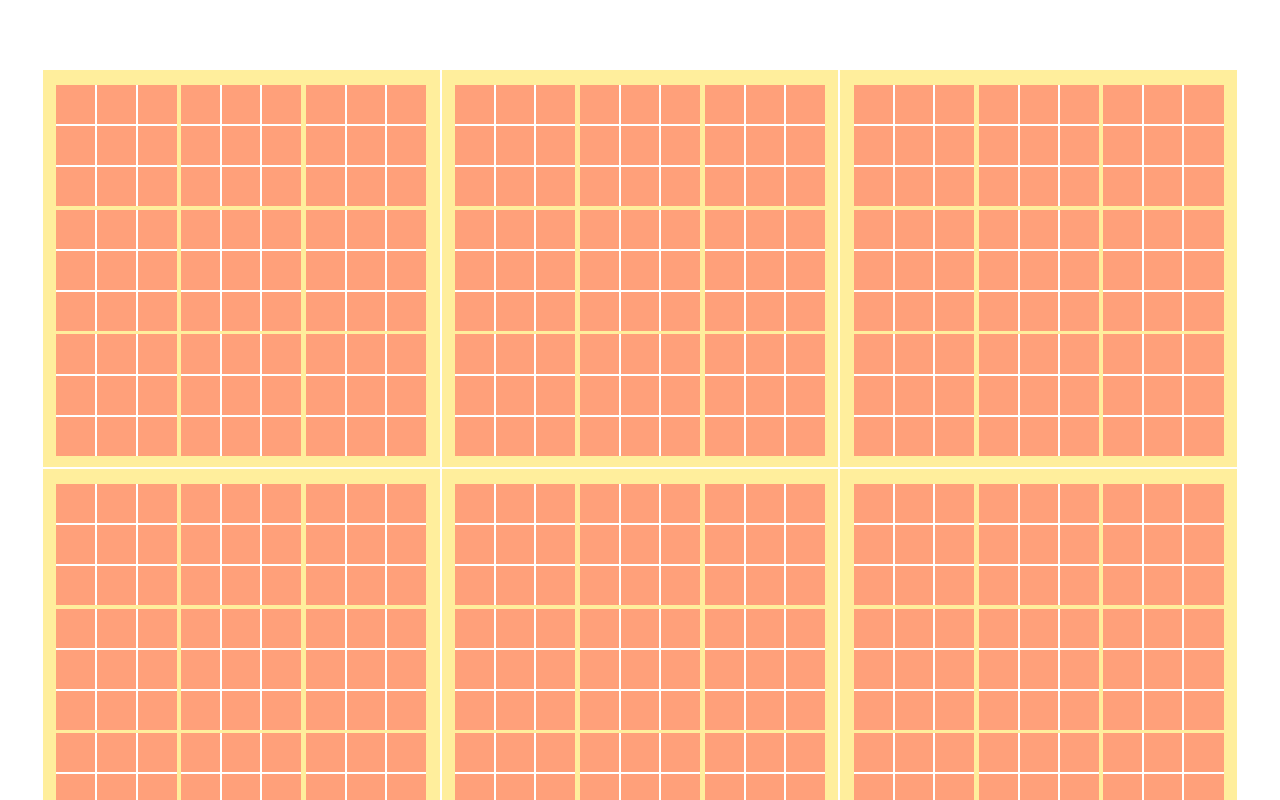
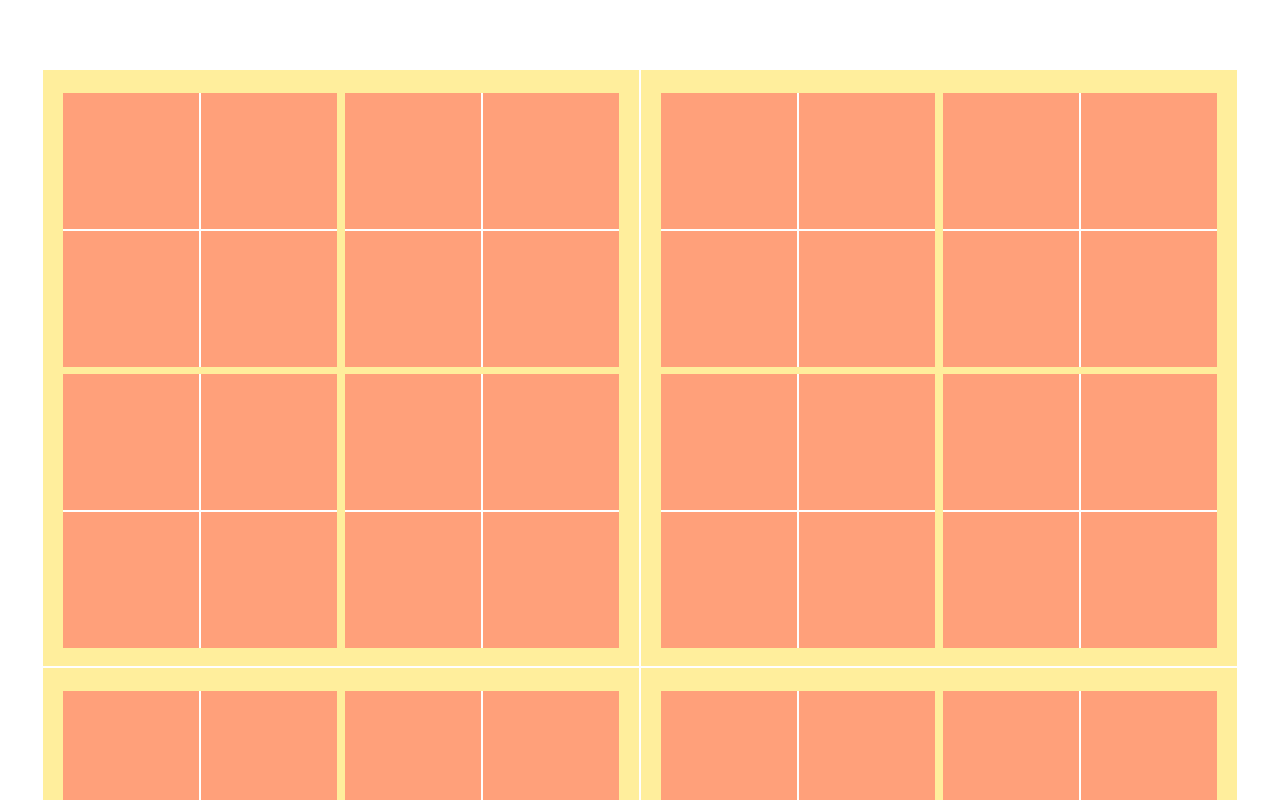
Before and after one commit to sunnyux/tic-tac-toe-3-vue-frontend, a Vue app: page / in a window 1280 px wide. Shown: the top 800 px of the page. Built offline with nearby package versions, Linux system fonts and the light colour scheme; the HTML template or start-up script is replaced by a standard one.

Commit message:
font size changes based on cell width

```diff
--- a/src/App.vue
+++ b/src/App.vue
@@ -5,7 +5,6 @@
 </template>
 
 <script>
-  // import Board from "./components/Board.vue";
   import Octothorpe from "./components/Octothorpe";
 
   export default {
@@ -16,7 +15,7 @@
     data() {
       return {
         depth: 2,
-        size: 3, // the number of rows and columns of the board
+        size: 2, // the number of rows and columns of the board
       }
     },
     created() {
@@ -42,16 +41,13 @@
     text-align: center;
     color: #2c3e50;
     margin-top: 30px;
-    font-size: 2vw;
   }
 
   table {
     margin: auto;
-    /*width: 8vw;*/
     table-layout: fixed;
     min-width: 95%;
     padding: 3% 0.1%;
-    /*border-color: black;*/
     border-collapse: separate;
   }
 </style>
--- a/src/components/Cell.vue
+++ b/src/components/Cell.vue
@@ -1,5 +1,5 @@
 <template>
-  <button class="cell" :class="boardState" @click.once="markPlaced">
+  <button class="cell" ref="cell" :style="{fontSize}" :class="boardState" @click.once="markPlaced">
     {{mark}}
   </button>
 </template>
@@ -17,6 +17,7 @@
     data() {
       return {
         mark: "",
+        fontSize: 0,
       }
     },
     computed: {
@@ -38,35 +39,39 @@
           || this.$store.state.boardPlaying === this.boardID)
           if (this.$store.state.player === "X")
             return 'playerx';
-          else //if(this.$store.state.player === "O")
+          else
             return 'playero';
         else
           return 'unplayable'
       }
     },
     methods: {
+      getCellWidth() {
+        this.fontSize = this.$refs.cell.clientWidth / 10 + 'vw'
+      },
       markPlaced() {
         let mark = this.$store.getters.getMark;
-        if(mark === "X") this.mark = "✕"
+        if (mark === "X") this.mark = "✕"
         else this.mark = "O"
         this.$store.commit("markPlaced",
-          this.idFormatter(this.coordID, false))
+                           this.idFormatter(this.coordID, false))
       },
-      idFormatter(id, forBoard) {
-        // if id is the boardID, then forBoard = true, if it is for boardPlaying then false
+      idFormatter(id, forBoard) { // if id is for boardID, then forBoard = true,
+                                  // if it is for boardPlaying then false
         if (forBoard)
           return id.split('-').slice(0, this.$store.state.originalDepth).join("")
         else
           return id.split('-').slice(1).join("")
       }
+    },
+    mounted() {
+      this.getCellWidth();
     }
   };
 </script>
 
-<!-- Add "scoped" attribute to limit CSS to this component only -->
 <style scoped>
   .cell {
-    font-size: 100%;
     position: absolute;
     text-align: center;
     top: 0;
--- a/src/components/Octothorpe.vue
+++ b/src/components/Octothorpe.vue
@@ -96,7 +96,7 @@
     left: 0;
     right: 0;
     background: #ffee9c;
-    font-size: 90%;
+    /*font-size: 90%;*/
   }
 
   td {
```
